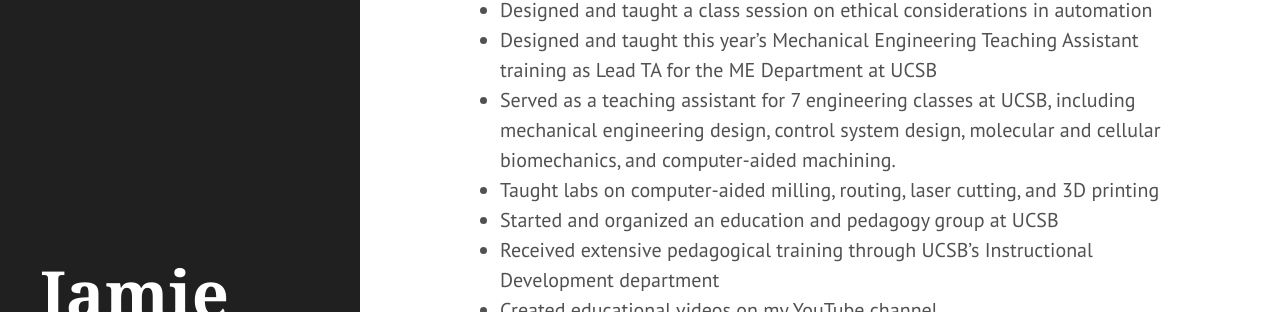
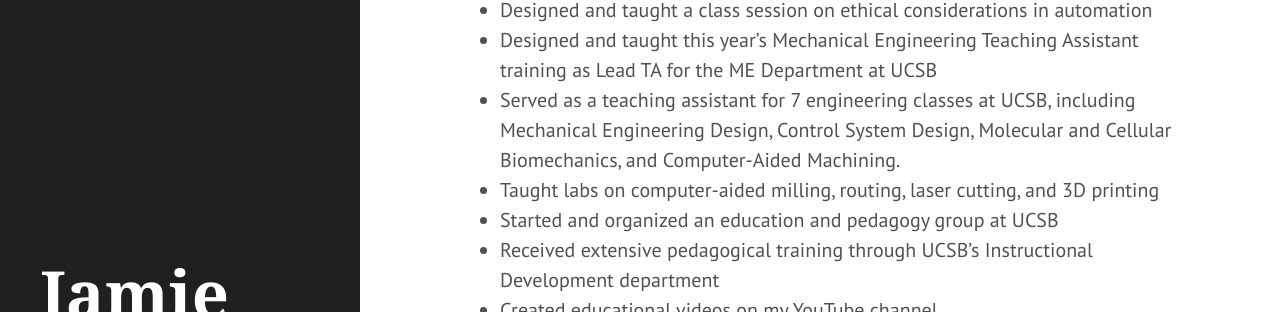
Before and after one commit to yellowcrayon/yellowcrayon.github.io, a Jekyll site: the page built from index.md, in a window 1280 px wide and 900 px high, scrolled down 668 px. Shown: the part 173-485 px from the top of the window. Built offline with Jekyll 4.4.1, drawn with Linux system fonts in a browser that asks for light colours.

Commit message:
Edited About Me

```diff
--- a/index.md
+++ b/index.md
@@ -21,7 +21,7 @@ I believe that education is the key to maintaining a vibrant, complex, and equit
 - Designed and taught a course on rational thinking for high schoolers
 - Designed and taught a class session on ethical considerations in automation
 - Designed and taught this year's Mechanical Engineering Teaching Assistant training as Lead TA for the ME Department at UCSB
-- Served as a teaching assistant for 7 engineering classes at UCSB, including mechanical engineering design, control system design, molecular and cellular biomechanics, and computer-aided machining.
+- Served as a teaching assistant for 7 engineering classes at UCSB, including Mechanical Engineering Design, Control System Design, Molecular and Cellular Biomechanics, and Computer-Aided Machining.
 - Taught labs on computer-aided milling, routing, laser cutting, and 3D printing
 - Started and organized an education and pedagogy group at UCSB
 - Received extensive pedagogical training through UCSB's Instructional Development department
```
